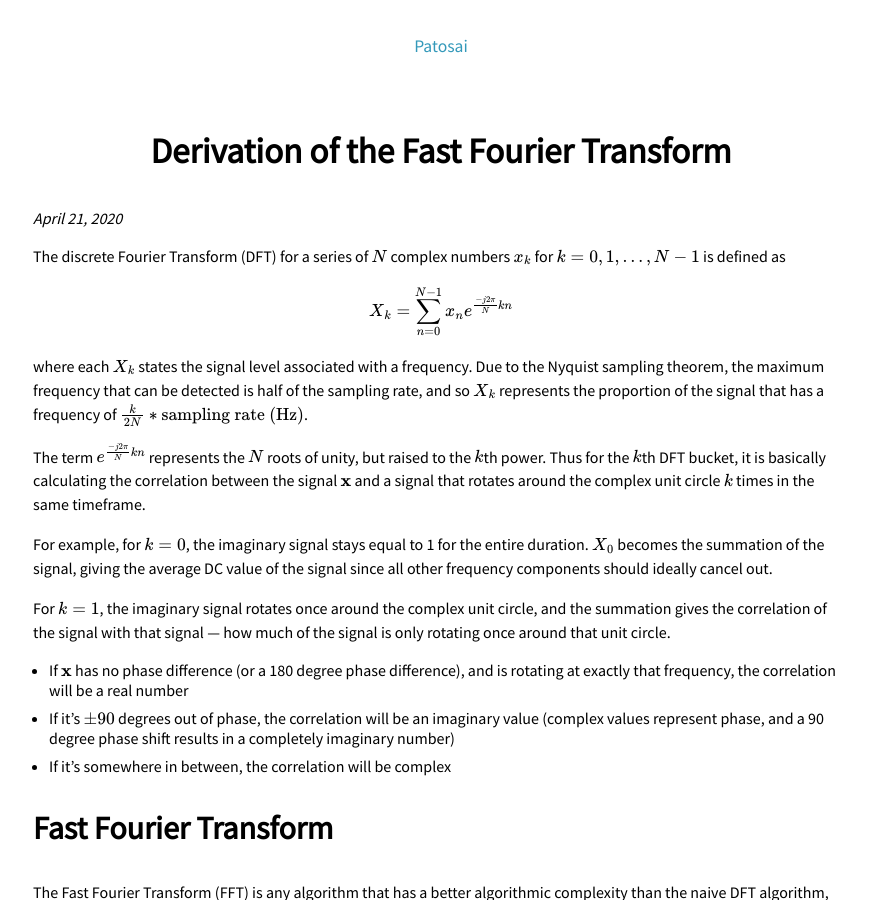
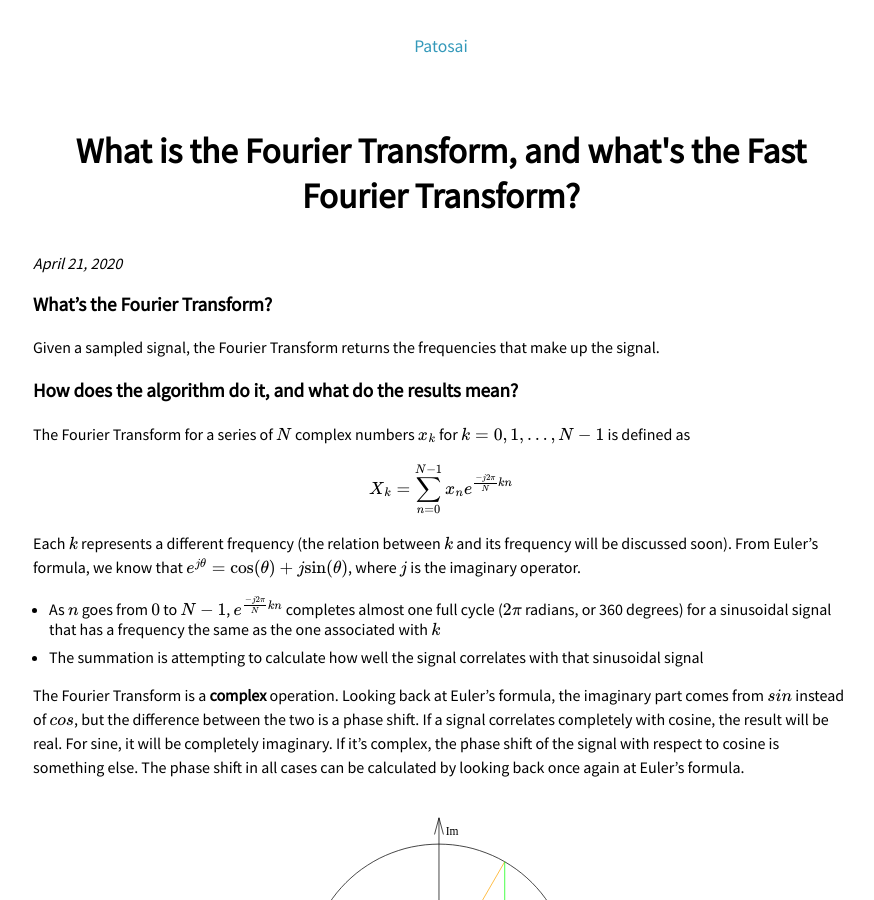
Before and after one commit to patosai/patosai.github.io, a Jekyll site: the page built from _posts/2020-04-20-fourier-transform.markdown, in a window 1280 px wide and 900 px high. Shown: the whole window, without its empty margins (199-1073 px from the left). Built offline with Jekyll 4.4.1, drawn with Linux system fonts in a browser that asks for light colours; formulas are drawn with MathJax 3; some of the changed text lies outside the part shown.

Commit message:
Rewrite it

```diff
--- a/_posts/2020-04-20-fourier-transform.markdown
+++ b/_posts/2020-04-20-fourier-transform.markdown
@@ -1,28 +1,62 @@
 ---
 layout: default
-title:  Derivation of the Fast Fourier Transform
+title:  What is the Fourier Transform, and what's the Fast Fourier Transform?
 date:   2020-04-20 17:30:00 -0700
 permalink: /:categories/:title
 ---
 
 {% include mathjax.html %}
 
-The discrete Fourier Transform (DFT) for a series of $$N$$ complex numbers $$x_k$$ for $$k = 0, 1, \dots, N-1$$ is defined as
+###### What's the Fourier Transform?
+
+Given a sampled signal, the Fourier Transform returns the frequencies that make up the signal.
+
+###### How does the algorithm do it, and what do the results mean?
+
+The Fourier Transform for a series of $$N$$ complex numbers $$x_k$$ for $$k = 0, 1, \dots, N-1$$ is defined as
 
 $$X_k = \sum_{n=0}^{N-1} x_n e^{\frac{-j2\pi}{N}kn}$$
 
-where each $$X_k$$ states the signal level associated with a frequency. Due to the Nyquist sampling theorem, the maximum frequency that can be detected is half of the sampling rate, and so $$X_k$$ represents the proportion of the signal that has a frequency of $$\frac{k}{2N}*\text{sampling rate (Hz)}$$.
+Each $$k$$ represents a different frequency (the relation between $$k$$ and its frequency will be discussed soon). From Euler's formula, we know that $$e^{j\theta} = \mathrm{cos(\theta)} + j\mathrm{sin(\theta)}$$, where $$j$$ is the imaginary operator.
+- As $$n$$ goes from $$0$$ to $$N-1$$, $$e^{\frac{-j2\pi}{N}kn}$$ completes almost one full cycle ($$2\pi$$ radians, or 360 degrees) for a sinusoidal signal that has a frequency the same as the one associated with $$k$$
+- The summation is attempting to calculate how well the signal correlates with that sinusoidal signal
 
-The term $$e^{\frac{-j2\pi}{N}kn}$$ represents the $$N$$ roots of unity, but raised to the $$k$$th power. Thus for the $$k$$th DFT bucket, it is basically calculating the correlation between the signal $$\mathbf{x}$$ and a signal that rotates around the complex unit circle $$k$$ times in the same timeframe.
+The Fourier Transform is a **complex** operation. Looking back at Euler's formula, the imaginary part comes from $$sin$$ instead of $$cos$$, but the difference between the two is a phase shift. If a signal correlates completely with cosine, the result will be real. For sine, it will be completely imaginary. If it's complex, the phase shift of the signal with respect to cosine is something else. The phase shift in all cases can be calculated by looking back once again at Euler's formula.
 
-For example, for $$k=0$$, the imaginary signal stays equal to 1 for the entire duration. $$X_0$$ becomes the summation of the signal, giving the average DC value of the signal since all other frequency components should ideally cancel out.
+<img class="img" src="assets/posts/2020-04-20-fourier-transform/eulers-formula.svg" alt="Diagram showing Euler's formula on the complex coordinate system"/>
 
-For $$k=1$$, the imaginary signal rotates once around the complex unit circle, and the summation gives the correlation of the signal with that signal — how much of the signal is only rotating once around that unit circle.
-- If $$\mathbf{x}$$ has no phase difference (or a 180 degree phase difference), and is rotating at exactly that frequency, the correlation will be a real number
-- If it's $$\pm90$$ degrees out of phase, the correlation will be an imaginary value (complex values represent phase, and a 90 degree phase shift results in a completely imaginary number)
-- If it's somewhere in between, the correlation will be complex
+The diagram makes it clear that a signal that correlates exactly with cosine will have a phase shift of 0 or $$\pi$$, depending on the sign of the signal. For sine, it's $$\frac{\pi}{2}$$ or $$\frac{3\pi}{2}$$. The phase shift in general can be calculated by
 
-<h2 id="fast-fourier-transform"> Fast Fourier Transform</h2>
+$$\theta = \mathrm{arctan}(\frac{sin(\theta)}{cos(\theta)}) = \mathrm{arctan}(\frac{\text{imaginary part}}{\text{real part}})$$
+
+###### How does $$k$$ relate to the time-domain frequency?
+
+Because of the Nyquist sampling theorem, the frequency components of a signal sampled at a frequency of $$f_s$$ can be determined only for frequencies between 0 and $$\frac{f_s}{2}$$, not including the frequency $$\frac{f_s}{2}$$. Frequencies higher than this range will be aliased and associated with a frequency inside that range.
+
+<img class="img" src="assets/posts/2020-04-20-fourier-transform/aliasing.svg" alt="Example of aliasing"/>
+
+Here is an example where a sinusoidal signal is being sampled at twice its frequency, but at two different offsets. Sample 1 uniquely determines the frequency of the signal. But sample 2 cannot, and this shows that a signal with a frequency $$\frac{f_s}{2}$$ cannot be distinguished from a zero-frequency signal under this special circumstance.
+
+The $$N$$-length array that the Fourier Transform returns represents evenly-spaced frequency buckets from 0 to $$\frac{f_s}{2}$$, excluding $$\frac{f_s}{2}$$. Thus
+
+$$f_k = \frac{f_s}{2}\frac{k}{N}$$
+
+where $$f_k$$ is the frequency of the $$k$$th bucket, $$f_s$$ is the sampling rate, and $$N$$ is the length of the sample, and $$k$$ goes from 0 to $$N-1$$.
+
+If there was a bucket that represented the Nyquist frequency, $$\frac{f_s}{2}$$, that means $$k = N$$ and you would see that
+
+$$\begin{align}
+X_N &= \sum_{n=0}^{N-1} x_n e^{\frac{-j2\pi}{N}Nn} \\
+&= \sum_{n=0}^{N-1} x_n e^{-j2\pi n} \\
+&= \sum_{n=0}^{N-1} x_n \\
+&= X_0
+\end{align}$$
+
+which is another way of looking at this aliasing condition.
+
+---
+
+#### Fast Fourier Transform
 The Fast Fourier Transform (FFT) is any algorithm that has a better algorithmic complexity than the naive DFT algorithm, which is $$O(n^2)$$. The most used FFT algorithm is the Cooley-Tukey algorithm, which makes use of symmetry between a FFT of $$N$$ points, and the result of splitting those $$N$$ points into an 'even' and 'odd' group and running FFTs on those, preventing recalculations.
 
 $$\begin{align}
@@ -38,7 +72,7 @@ X_k &= \sum_{n=0}^{N/2-1} x_{2n} e^{\frac{-j2\pi}{N}k(2n)} + \sum_{n=0}^{N/2-1}
 &= \sum_{n=0}^{N/2-1} x_{2n} e^{\frac{-j2\pi}{N/2}kn} + e^{\frac{-j2\pi}{N}k} \sum_{n=0}^{N/2-1} x_{2n+1} e^{\frac{-j2\pi}{N/2}kn}
 \end{align}$$
 
-These two summations are just FFTs on the even-indexed and odd-indexed elements of $x$.
+These two summations are just FFTs on the even-indexed and odd-indexed elements of $$x$$, here denoted as $$x_\text{even}$$ and $$x_\text{odd}$$ respectively.
 
 $$\begin{align}
 X_k &= \sum_{n=0}^{N/2-1} x_{2n} e^{\frac{-j2\pi}{N/2}kn} + e^{\frac{-j2\pi}{N}k} \sum_{n=0}^{N/2-1} x_{2n+1} e^{\frac{-j2\pi}{N/2}kn} \\
@@ -54,6 +88,8 @@ X_{k+\frac{N}{2}} &= \sum_{n=0}^{N/2-1} x_{2n} e^{\frac{-j2\pi}{N/2}n(k+\frac{N}
 &= \mathrm{FFT}(x_\text{even})[k] - e^{\frac{-j2\pi}{N}k} \mathrm{FFT}(x_\text{odd})[k]
 \end{align}$$
 
+For example, for a 1024-point FFT, first the FFT of the 0th, 2nd, 4th, ... 1023rd points are calculated, as well as the FFT of the 1st, 3rd, 5th, ..., 1022nd points. Let these be $$\mathrm{FFT}(x_\text{even})$$ and $$\mathrm{FFT}(x_\text{odd})$$ respectively. The 11th element (at index 10) in the 1024-point FFT will be $$\mathrm{FFT}(x_\text{even})[10] - e^{\frac{-j20\pi}{1024}} \mathrm{FFT}(x_\text{odd})[10]$$
+
 It can be seen that a FFT can be broken down into two FFTs, each half the size, and the results added and multiplied with factors of $$e^{\frac{-j2\pi}{N}k}$$ (called twiddle factors). But these FFTs can be continuously broken down until they're each size one, at which point the result is just the input. To rebuild the size $$N$$ FFT, each 'odd' element is multiplied by the twiddle factor and added to its 'even' counterpart, taking $$O(N)$$. There are $$log_2 N$$ steps here, so the total runtime is $$O(N\log_2 N)$$.
 
 The efficiency comes from reuse of calculations that affect multiple elements in $$X$$.
```
Also changed, not shown: assets/posts/2020-04-20-fourier-transform/aliasing.svg (added), assets/posts/2020-04-20-fourier-transform/eulers-formula.svg (added), 2 other files.
